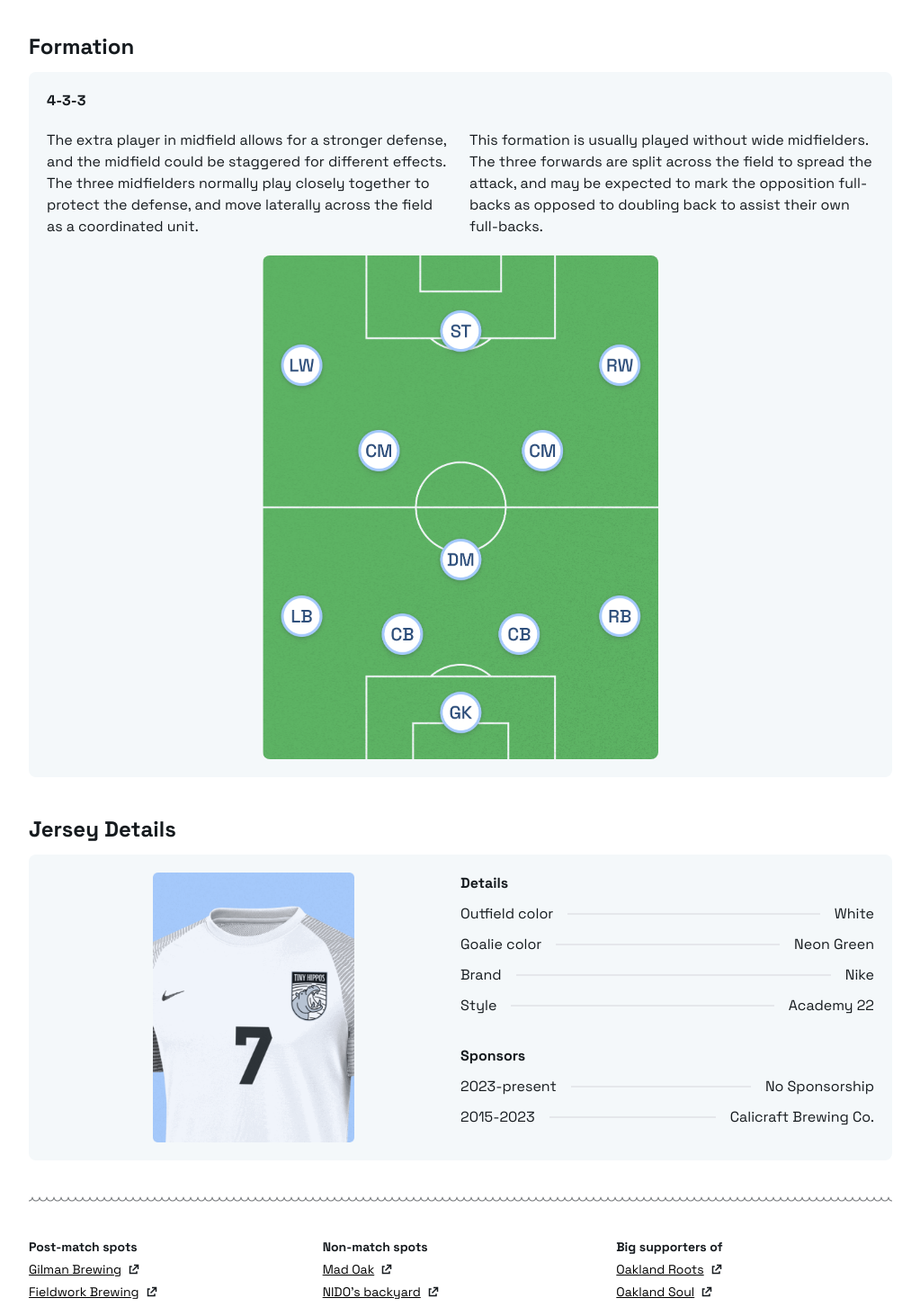
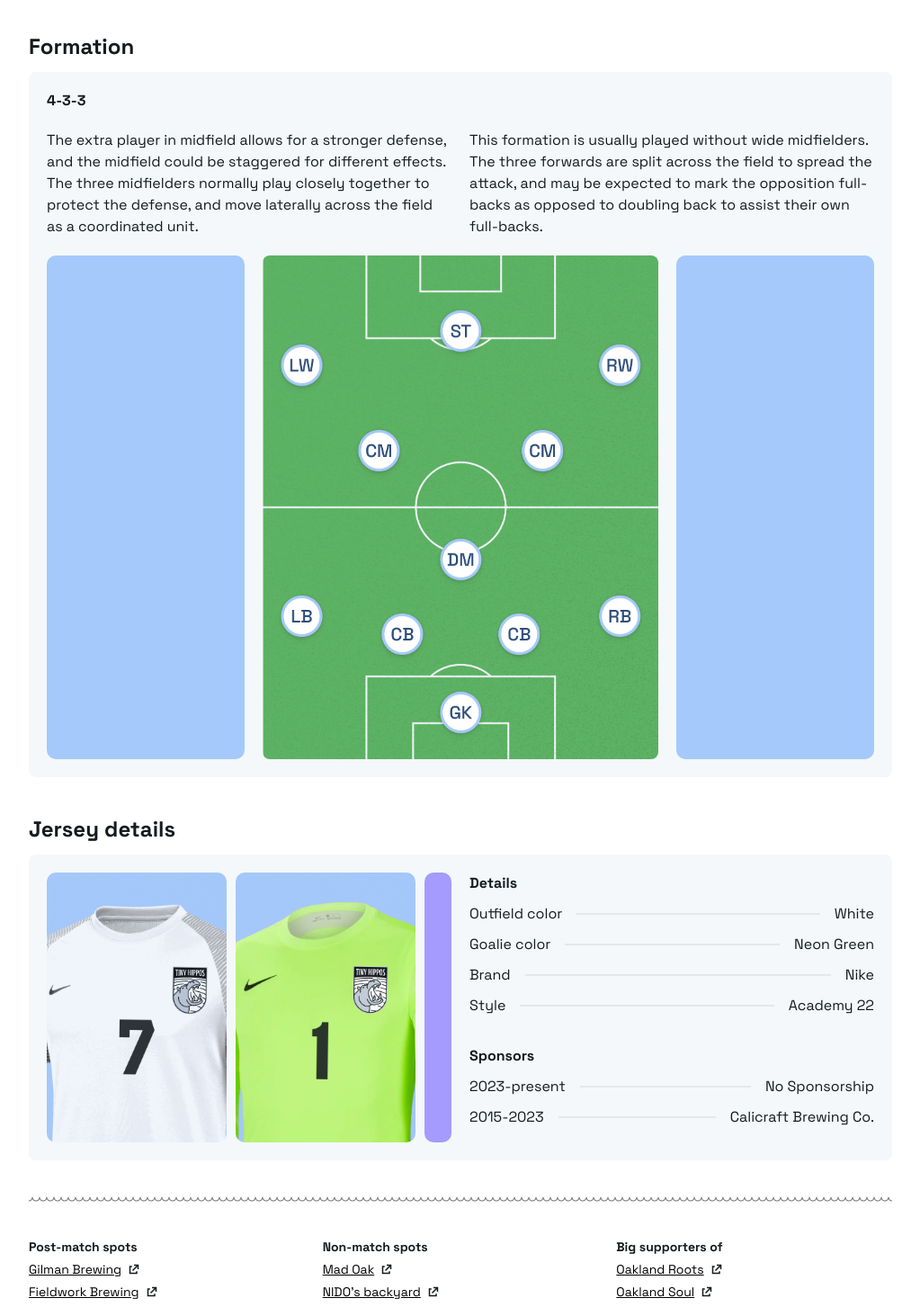
Before and after one commit to alafritz/tiny-hippos, a Next.js app: page / in a window 1280 px wide. Shown: the part 1212-2665 px from the top of the page at 90% size, without its empty margins (128-1151 px from the left). Built offline with nearby package versions, Linux system fonts and the light colour scheme.

Commit message:
Visual adjustments
added additional jersey, tweaked content, and added color blocks.

```diff
--- a/components/molecules/FormationSection.tsx
+++ b/components/molecules/FormationSection.tsx
@@ -34,7 +34,10 @@ export function FormationSection() {
             </Text>
           </ContentGrid>
         </div>
-        <div className="relative h-[560px] mx-auto max-w-[440px] rounded-lg overflow-hidden">
+        {/*pitch*/}
+        <div className="flex gap-[20px]">
+          <div className="hidden min-[601px]:block flex-1 bg-[#A5C9FB] rounded-[10px]" />
+          <div className="relative h-[560px] w-full max-w-[440px] rounded-lg overflow-hidden shrink-0">
             <Image
               alt="soccer"
               src="/assets/soccerpitch.png"
@@ -43,6 +46,8 @@ export function FormationSection() {
               objectFit="cover"
             />
           </div>
+          <div className="hidden min-[601px]:block flex-1 bg-[#A5C9FB] rounded-[10px]" />
+        </div>
       </CardWrapper>
     </SectionWrapper>
   );
--- a/components/molecules/JerseyDetailsSection.tsx
+++ b/components/molecules/JerseyDetailsSection.tsx
@@ -12,20 +12,32 @@ export function JerseyDetailsSection() {
   return (
     <SectionWrapper>
       <Text size="md" weight="bold" scale>
-        Jersey Details
+        Jersey details
       </Text>
       <CardWrapper>
-        <div className="grid lg:grid-cols-2 gap-y-5">
-          {/* todo: replace with carousel */}
-          <div className="relative flex h-full min-h-[300px]">
-            <Image
-              src="/assets/a-jersey.png"
-              layout="fill"
-              objectFit="contain"
-              alt="jersey"
-            />
+        <div className="flex flex-col lg:flex-row gap-y-5 gap-x-[20px]">
+          {/* Jersey images */}
+          <div className="flex gap-[10px] min-h-[300px] lg:w-1/2">
+            <div className="relative w-[200px] shrink-0 overflow-hidden rounded-[10px]">
+              <Image
+                src="/assets/a-jersey.png"
+                layout="fill"
+                objectFit="cover"
+                alt="a jersey"
+              />
+            </div>
+            <div className="relative w-[200px] shrink-0 overflow-hidden rounded-[10px]">
+              <Image
+                src="/assets/b-jersey.png"
+                layout="fill"
+                objectFit="cover"
+                alt="b jersey"
+              />
+            </div>
+            <div className="flex-1 bg-[#A59AFD] rounded-[10px]" />
           </div>
-          <div className="flex flex-col grid-cols-2 gap-y-8 md:grid md:gap-8 lg:flex lg:flex-col">
+          {/* Details and sponsors */}
+          <div className="flex flex-col grid-cols-2 gap-y-8 md:grid md:gap-8 lg:flex lg:flex-col lg:w-1/2">
             <SectionWrapper>
               <Text weight="bold">Details</Text>
               <TextBorderWrapper>
--- a/components/molecules/TeamInfoSection.tsx
+++ b/components/molecules/TeamInfoSection.tsx
@@ -11,7 +11,7 @@ export function TeamInfoSection() {
   return (
     <SectionWrapper>
       <Text size="md" weight="bold" scale>
-        Team Information
+        Team information
       </Text>
 
       <CardWrapper>
```
Also changed, not shown: public/assets/a-jersey.png, public/assets/b-jersey.png (added). Lines whose indentation alone changed are shown as unchanged.
